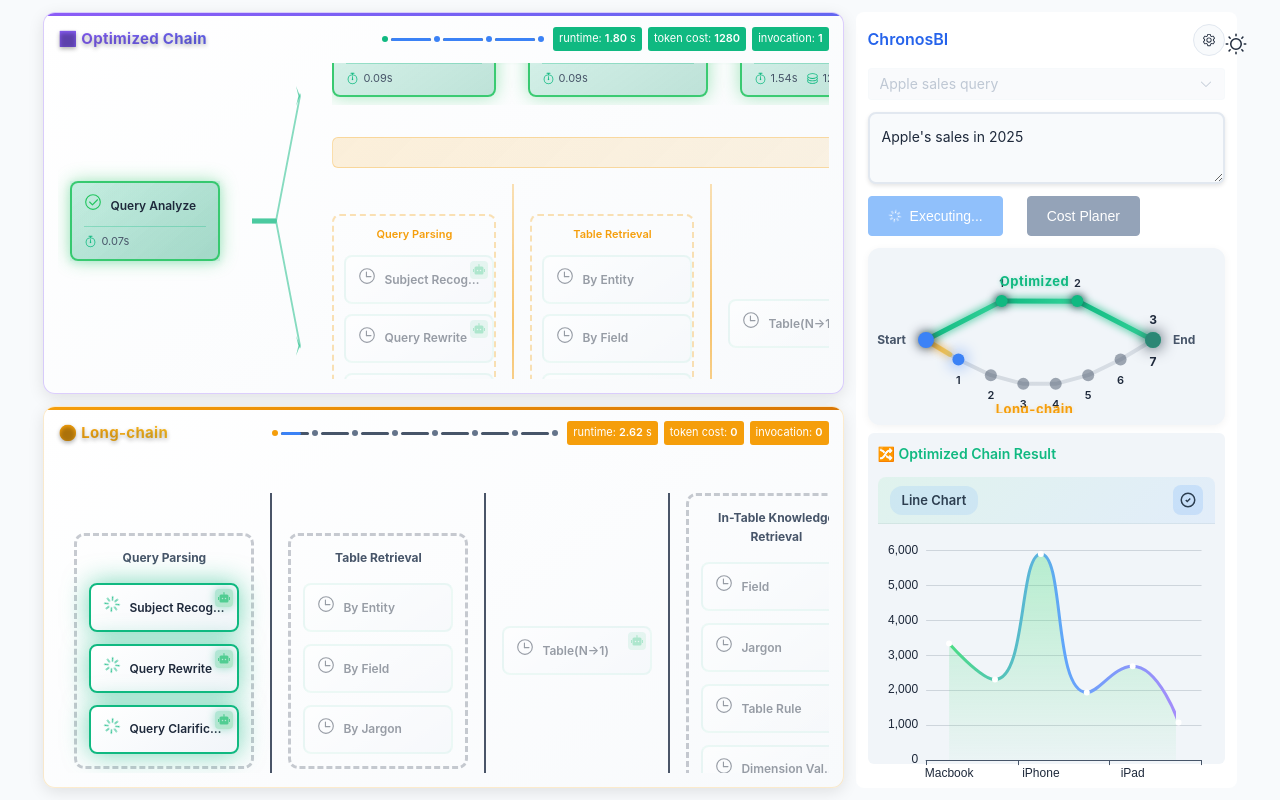
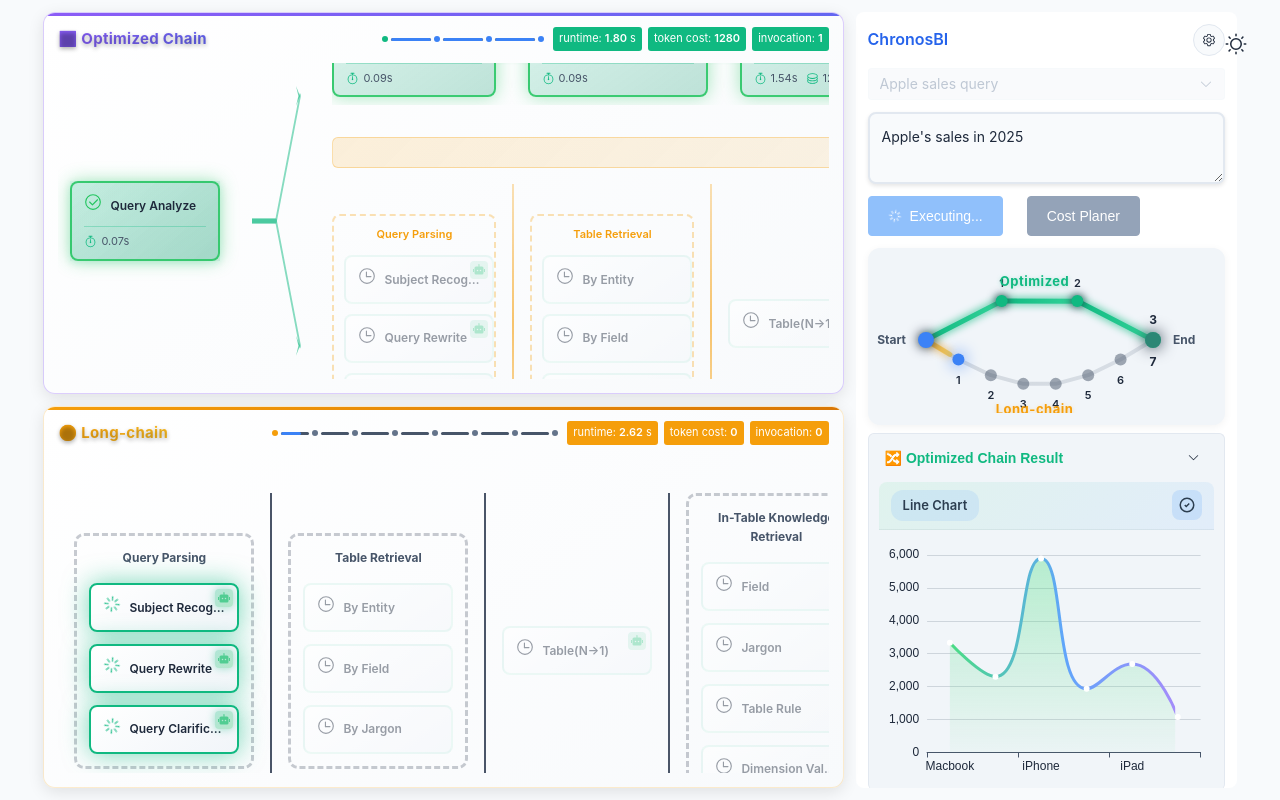
Before and after one commit to IvesCheung/cacoBI, a Vue app: page / in a window 1280 px wide. Both pictures are taken after a click on the button "Execute". Built offline with nearby package versions, Linux system fonts and the light colour scheme.

Commit message:
collapse result

```diff
--- a/src/components/QueryPanel.vue
+++ b/src/components/QueryPanel.vue
@@ -69,16 +69,45 @@
       :is-executing="isExecuting"
     />
 
-    <!-- 优化链路结果 -->
-    <div v-if="optimizedCompleted" class="result-container short-result">
-      <h3 class="result-title short-title">🔀 Optimized Chain Result</h3>
-      <ResultChart key="optimized-chart" :data="queryResult" />
-    </div>
+    <!-- 链路结果 -->
+    <div v-if="optimizedCompleted || longCompleted" class="results-section">
+      <el-collapse
+        v-model="activeResults"
+        class="results-collapse"
+        @change="handleCollapseChange"
+      >
+        <!-- 优化链路结果 -->
+        <el-collapse-item
+          v-if="optimizedCompleted"
+          name="optimized"
+          class="result-collapse-item short-result"
+        >
+          <template #title>
+            <div class="collapse-title">
+              <span class="result-title short-title">🔀 Optimized Chain Result</span>
+            </div>
+          </template>
+          <div class="result-content">
+            <ResultChart key="optimized-chart" :data="queryResult" />
+          </div>
+        </el-collapse-item>
 
-    <!-- 原始长链路结果 -->
-    <div v-if="longCompleted" class="result-container long-result">
-      <h3 class="result-title long-title">🟠 Long-chain Result</h3>
-      <ResultChart key="long-chart" :data="queryResult" />
+        <!-- 原始长链路结果 -->
+        <el-collapse-item
+          v-if="longCompleted"
+          name="long"
+          class="result-collapse-item long-result"
+        >
+          <template #title>
+            <div class="collapse-title">
+              <span class="result-title long-title">🟠 Long-chain Result</span>
+            </div>
+          </template>
+          <div class="result-content">
+            <ResultChart key="long-chart" :data="queryResult" />
+          </div>
+        </el-collapse-item>
+      </el-collapse>
     </div>
 
     <!-- 配置抽屉 -->
@@ -165,6 +194,17 @@ const emit = defineEmits(['update:queryText', 'update:costAgentEnabled', 'update
 // Drawer visibility
 const drawerVisible = ref(false)
 
+// Collapse control - 优化链路默认展开，长链路默认折叠
+const activeResults = ref(['optimized'])
+
+// 监听折叠状态变化，触发图表重新渲染
+const handleCollapseChange = () => {
+  // 延迟触发resize，确保DOM已经完成动画
+  setTimeout(() => {
+    window.dispatchEvent(new Event('resize'))
+  }, 350) // Element Plus 的折叠动画时长是 300ms
+}
+
 const queryText = computed({
   get: () => props.queryText,
   set: (val) => emit('update:queryText', val)
@@ -222,7 +262,7 @@ const handleDrawerClose = (done) => {
   flex-shrink: 0;
 }
 
-.query-panel > .result-container {
+.query-panel > .results-section {
   flex-shrink: 1;
   min-height: 0;
 }
@@ -299,22 +339,47 @@ const handleDrawerClose = (done) => {
   flex-shrink: 0;
 }
 
-.result-container {
+.results-section {
+  margin-bottom: 12px;
+  flex-shrink: 1;
+  min-height: 0;
+}
+
+.results-collapse {
+  border: none;
+  background: transparent;
+}
+
+.results-collapse :deep(.el-collapse-item) {
+  border-bottom: none;
+}
+
+.result-collapse-item {
   background: var(--result-bg);
   border-radius: 6px;
-  padding: 10px;
   margin-bottom: 12px;
   transition: all 0.3s ease;
+  border: 1px solid var(--input-border);
 }
 
-.result-container:last-child {
+.result-collapse-item:last-child {
   margin-bottom: 0;
+}
+
+.collapse-title {
+  width: 100%;
+  display: flex;
+  align-items: center;
+}
+
+.result-content {
+  padding: 0 10px 10px 10px;
 }
 
 .result-title {
   font-size: 14px;
   font-weight: 600;
-  margin: 0 0 12px 0;
+  margin: 0;
 }
 
 .short-title {
@@ -323,6 +388,39 @@ const handleDrawerClose = (done) => {
 
 .long-title {
   color: #f59e0b;
+}
+
+:deep(.el-collapse-item__header) {
+  background: transparent;
+  border: none;
+  padding: 12px 16px;
+  font-weight: 600;
+  color: var(--app-text-primary);
+  transition: all 0.3s ease;
+  cursor: pointer;
+}
+
+:deep(.el-collapse-item__header:hover) {
+  background: var(--input-bg);
+}
+
+:deep(.el-collapse-item__wrap) {
+  background: transparent;
+  border: none;
+}
+
+:deep(.el-collapse-item__content) {
+  padding: 0;
+}
+
+:deep(.el-collapse-item__arrow) {
+  margin-right: 8px;
+  color: var(--app-text-primary);
+  transition: transform 0.3s ease;
+}
+
+:deep(.el-collapse-item__arrow.is-active) {
+  transform: rotate(90deg);
 }
 
 :deep(.el-textarea__inner) {
```
